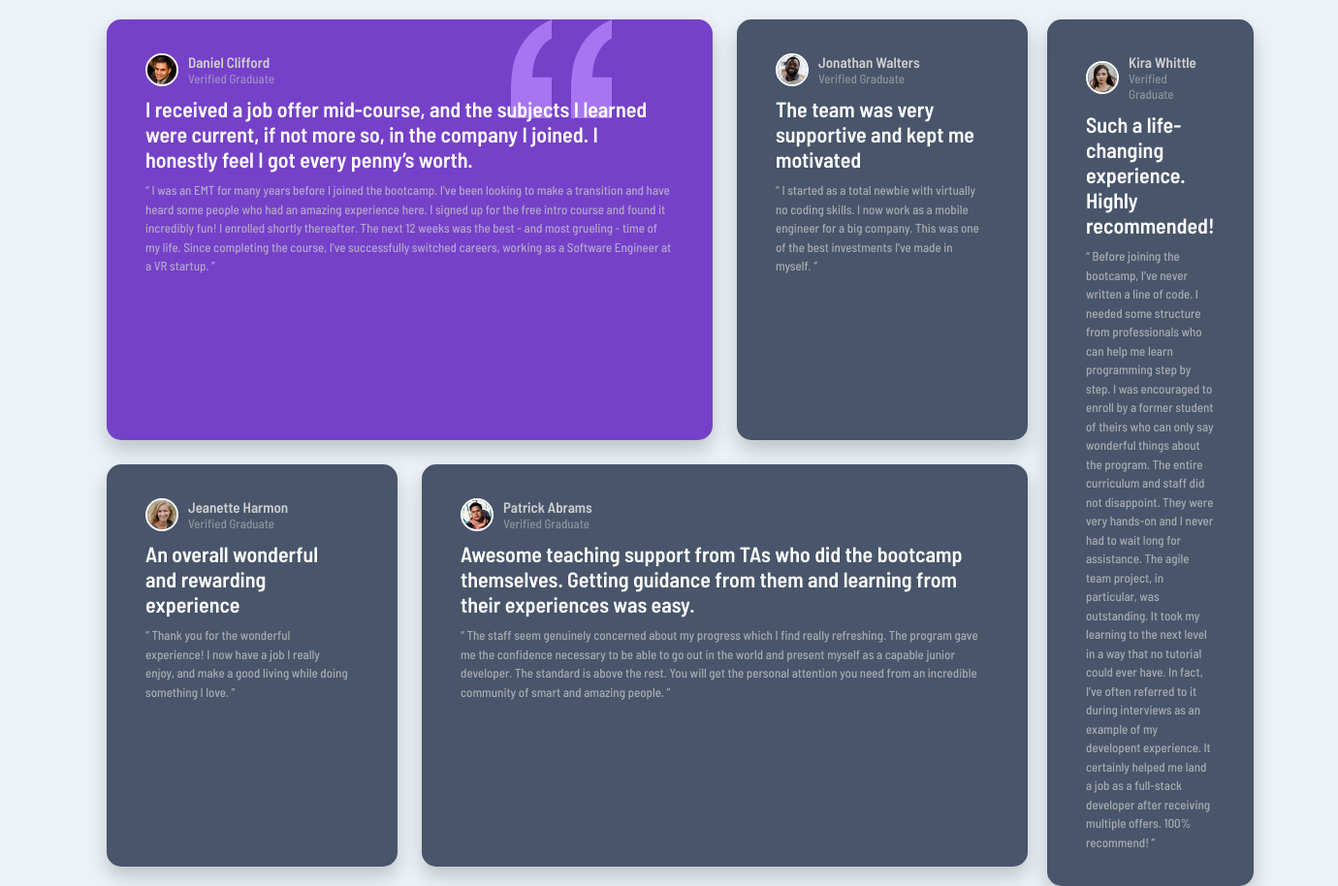
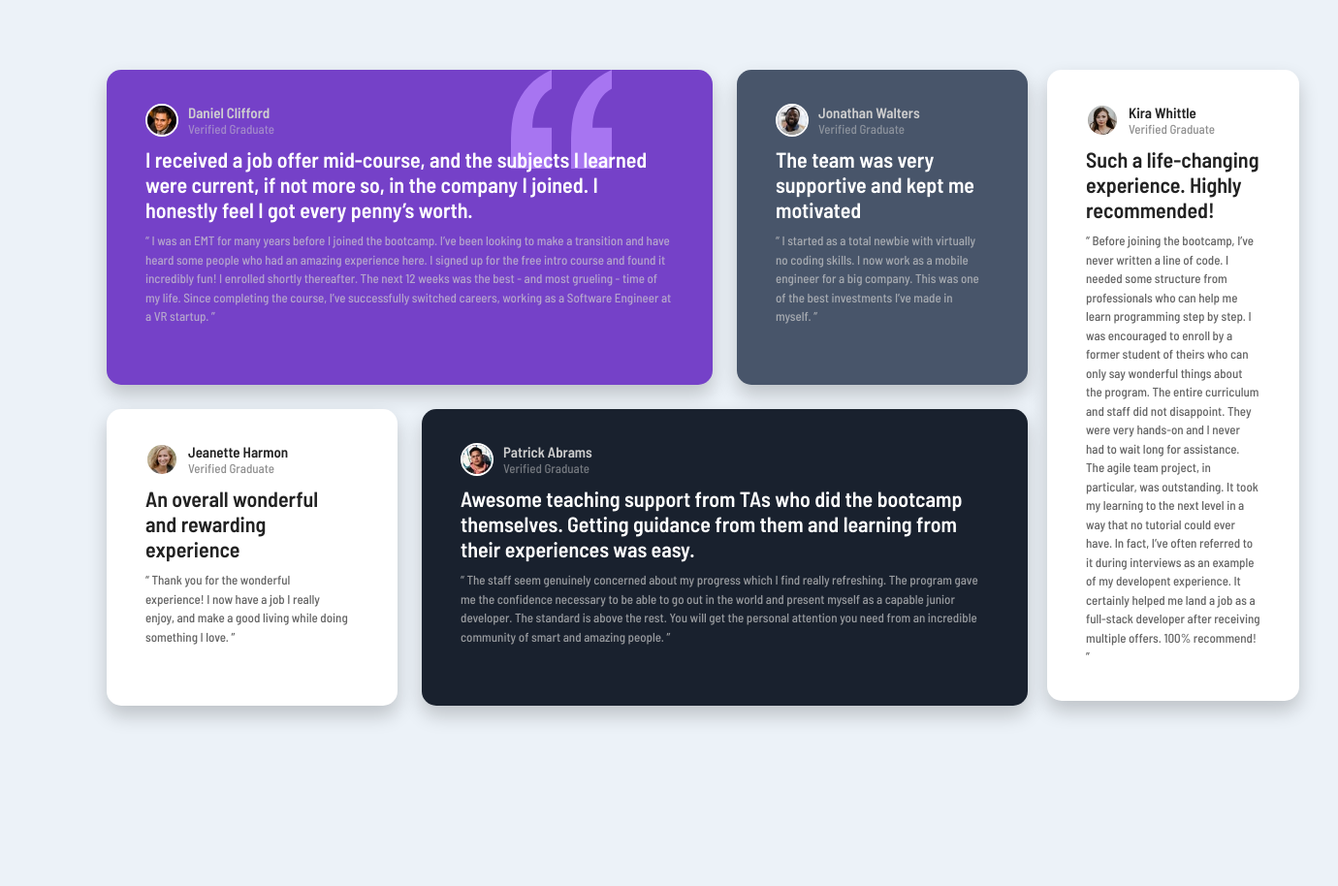
Before and after one commit to shaw12/testimonials-grid-section, a plain HTML site: page index.html in a window 1280 px wide. Shown: the whole page at 97% size, 1380 px wide, since content can reach past the window. After the commit the page ends 800 px from the top, so only its background shows below. Drawn offline with Linux system fonts and the light colour scheme.

Commit message:
Update style.css

```diff
--- a/style.css
+++ b/style.css
@@ -29,7 +29,10 @@ main{
     max-width: 90%;
 }
 .main-2{
-    margin: 20px 30px 0 0;
+    margin: 20px 10px 25px 0;
+    display: grid;
+    grid-template-columns: repeat(auto-fill, minmax(300px,1fr));
+    grid-template-rows: minmax(100px, auto);
 }
 .card{
     padding: 35px 40px;
@@ -79,13 +82,25 @@ main{
 }
 .card:nth-child(3){
     padding-right: 50px;
+    background-color: hsl(0, 0%, 100%);
 }
 .card:nth-child(4){
     grid-column: span 2;
     grid-row: span 1;
+    background-color: hsl(219, 29%, 14%);
 }
 .card-5{
     margin-right: 40px;
+    background-color: hsl(0, 0%, 100%);
+
+}
+.card-5 .card__heading,
+.card-5 .card__head,
+.card-5 .card__detail,
+.card:nth-child(3) .card__heading,
+.card:nth-child(3) .card__head,
+.card:nth-child(3) .card__detail{
+    color: #222;
 }
 h2{
     font-size: 22px;
@@ -100,14 +115,14 @@ h2{
     .main-2{
         margin-right: 0px !important;
         padding: 0 20px;
+        grid-template-columns: repeat(auto-fill, minmax(100%,1fr));
+        grid-template-rows: minmax(auto, auto);
     }
 }
 @media (max-width: 768px){
     .main-1{
-
         grid-template-columns: repeat(auto-fill, minmax(50%,1fr));
         grid-template-rows: minmax(auto, auto);
-
     }
     .main-1 .card{
         grid-column: unset !important;
```
